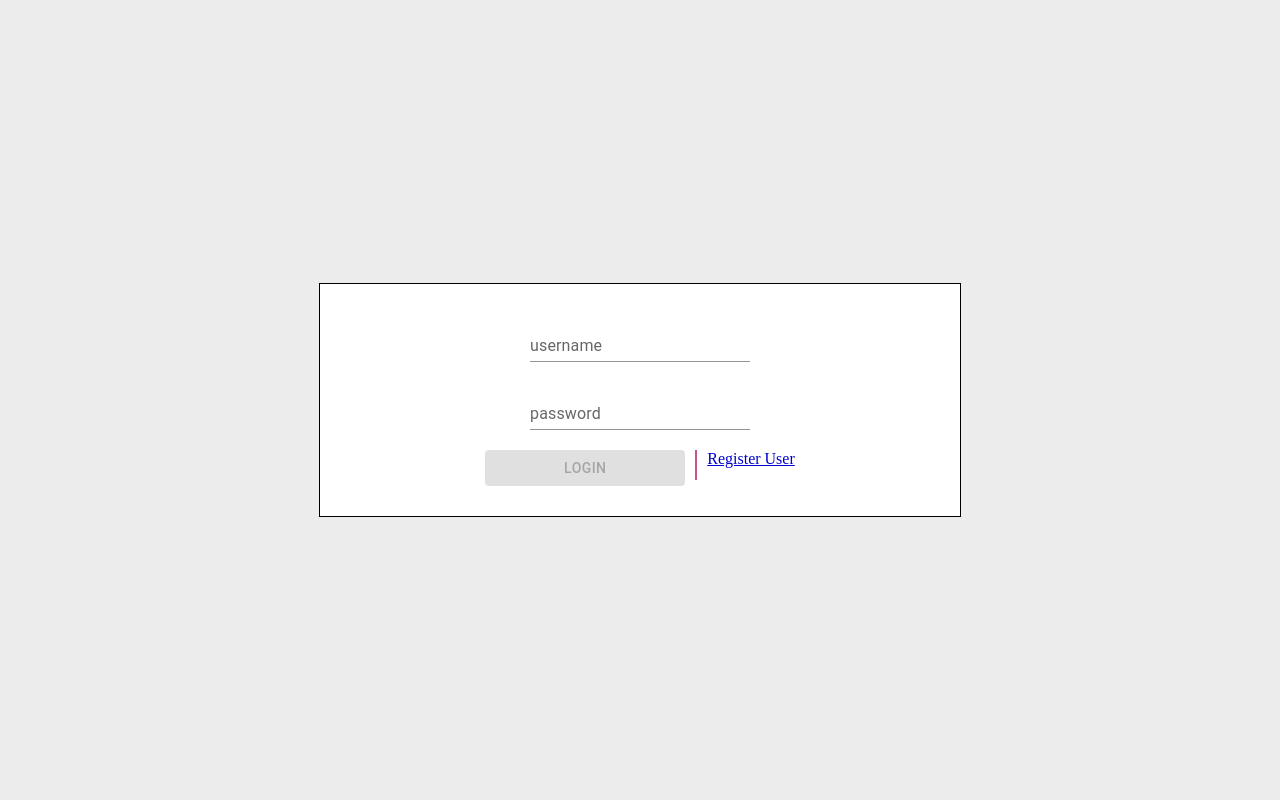
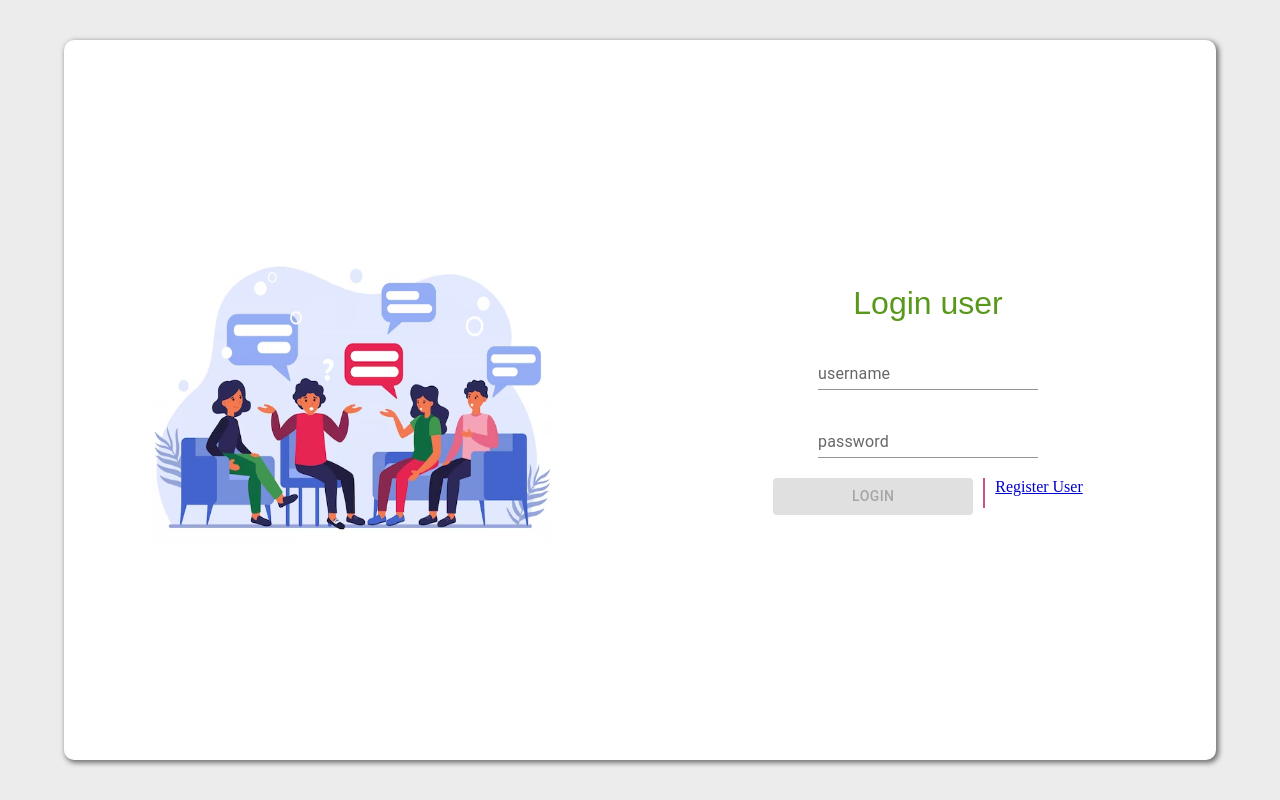
Before and after one commit to athuldev2024/real-time-chat-app, a React (Create React App) app in the folder web-application/: page / in a window 1280 px wide. Built offline with nearby package versions, Linux system fonts and the light colour scheme; a web font is replaced by a local one.

Commit message:
in progress.

```diff
--- a/web-application/package.json
+++ b/web-application/package.json
@@ -7,11 +7,13 @@
     "@emotion/styled": "^11.11.0",
     "@mui/icons-material": "^5.15.12",
     "@mui/material": "^5.15.12",
+    "@mui/x-date-pickers": "^6.19.6",
     "@reduxjs/toolkit": "^2.2.1",
     "@testing-library/jest-dom": "^5.17.0",
     "@testing-library/react": "^13.4.0",
     "@testing-library/user-event": "^13.5.0",
     "axios": "^1.6.7",
+    "dayjs": "^1.11.10",
     "localforage": "^1.10.0",
     "match-sorter": "^6.3.4",
     "react": "^18.2.0",
--- a/web-application/src/pages/LoginPage.jsx
+++ b/web-application/src/pages/LoginPage.jsx
@@ -1,8 +1,10 @@
-import React, { useState, useEffect } from "react";
+import React, { useState, useEffect, useMemo } from "react";
 import { useLocation } from "react-router-dom";
 import { Outlet } from "react-router-dom";
 import ReactLoading from "react-loading";
 import { useSelector } from "react-redux";
+import COLORS from "constants/color";
+import image from "assets/login-image.avif";
 
 const Login = () => {
   const location = useLocation();
@@ -15,6 +17,14 @@ const Login = () => {
     gender: "",
   });
   const [disabled, setDisabled] = useState(true);
+
+  const header = useMemo(() => {
+    if (location.pathname === "/") {
+      return "Login user";
+    } else {
+      return "Register new user";
+    }
+  });
 
   const { isLoading } = useSelector((state) => state.user);
 
@@ -42,37 +52,48 @@ const Login = () => {
   };
 
   return (
-    <div style={styles.container}>
-      <form style={styles.form} name="login_register">
-        {isLoading === true ? (
-          <ReactLoading
-            type="bubbles"
-            color="#0000FF"
-            height={100}
-            width={50}
-          />
-        ) : (
-          <Outlet context={[credentials, changeInCredentials, disabled]} />
-        )}
-      </form>
-    </div>
+    <form name="login_register">
+      {isLoading === true ? (
+        <ReactLoading type="bubbles" color="#0000FF" height={100} width={50} />
+      ) : (
+        <div style={styles.container}>
+          <div style={styles.leftImage}>
+            <img src={image} alt="login page" width={400} height={300} />
+          </div>
+
+          <div style={styles.form}>
+            <p
+              className="headingText"
+              style={{ fontSize: "2rem", color: "#59981A" }}
+            >
+              {header}
+            </p>
+            <Outlet context={[credentials, changeInCredentials, disabled]} />
+          </div>
+        </div>
+      )}
+    </form>
   );
 };
 
 const styles = {
   container: {
-    width: "100%",
-    height: "100%",
+    height: "90vh",
+    width: "90vw",
+    backgroundColor: COLORS.WHITE,
+    boxShadow: "2px 2px 5px 1px rgba(0, 0, 0, 0.5)",
+    borderRadius: 10,
+    display: "flex",
+    flexDirection: "row",
+  },
+  leftImage: {
+    flex: 0.5,
     display: "flex",
     justifyContent: "center",
     alignItems: "center",
   },
   form: {
-    width: "50%",
-    backgroundColor: "#fff",
-    border: "1px solid #000",
-    paddingTop: "30px",
-    paddingBottom: "30px",
+    flex: 0.5,
     display: "flex",
     flexDirection: "column",
     justifyContent: "center",
```
Also changed, not shown: web-application/src/assets/login-image.avif (added).
